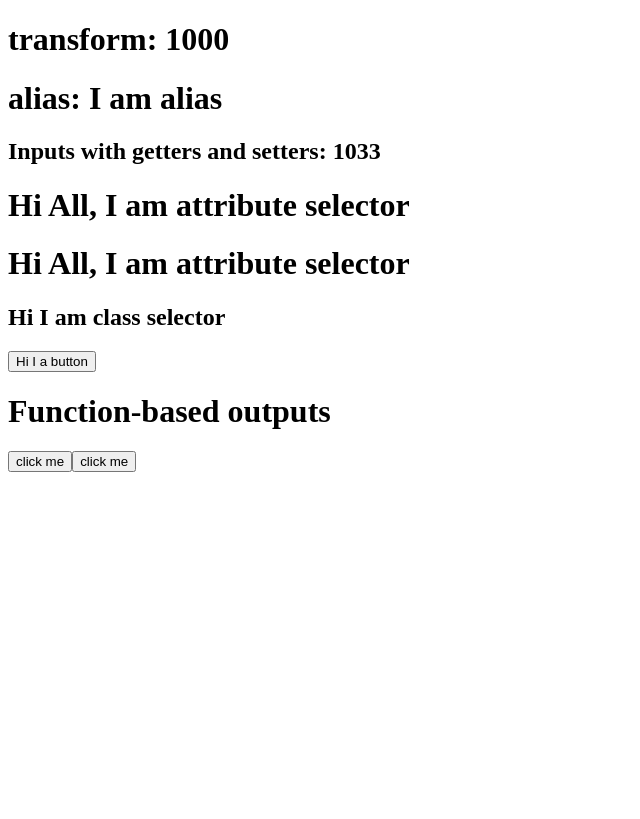
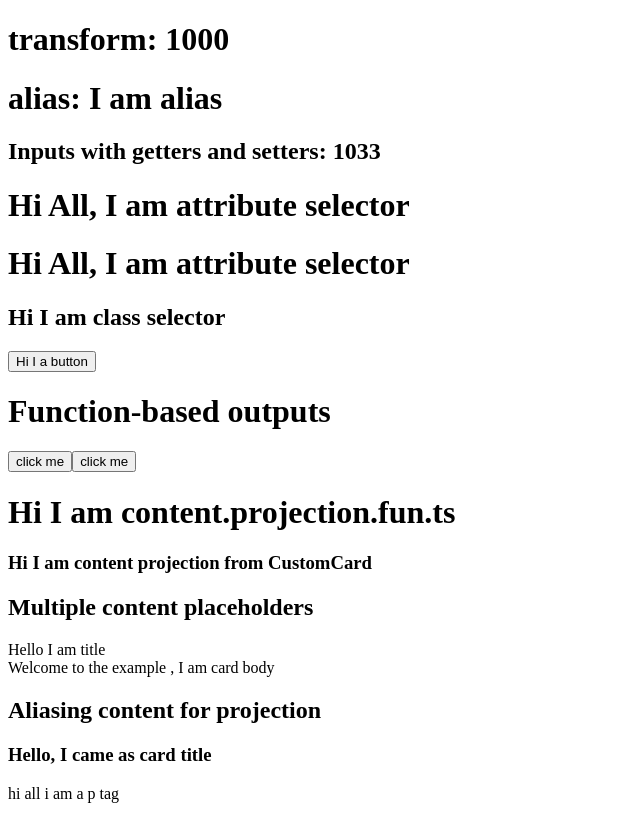
Before and after one commit to ArghyaGhoshBhim/AngularDon, an Angular app in the folder angularDon/: page / in a window 1280 px wide. Shown: the whole page, without its empty margins (0-640 px from the left). Built offline with nearby package versions, Linux system fonts and the light colour scheme.

Commit message:
fun of content projection

```diff
--- a/angularDon/src/app/app.component.html
+++ b/angularDon/src/app/app.component.html
@@ -1,3 +1,4 @@
 <input-transform-parent />
 <input-fun />
 <fun-output/>
+<custom-card/>
--- /dev/null
+++ b/angularDon/src/app/components.fun/content.projection.fun.ts
@@ -0,0 +1,94 @@
+import { Component } from '@angular/core';
+
+@Component({
+  selector: 'custom-card-child',
+  standalone: true,
+  template: `
+    <div class="card-shadow">
+      <ng-content />
+    </div>
+  `,
+})
+export class CustomCardChild {}
+
+@Component({
+  selector: 'card-title',
+  standalone: true,
+  template: `
+    <div class="card-title">
+      <ng-content />
+    </div>
+  `,
+})
+export class CardTitle {}
+
+@Component({
+  selector: 'card-body',
+  standalone: true,
+  template: `
+    <div class="card-body">
+      <ng-content />
+    </div>
+  `,
+})
+export class CardBody {}
+// Multiple content placeholders
+@Component({
+  selector: 'multiple-content-placeholders',
+  standalone: true,
+  template: `
+    <div class="card-shadow">
+      <h2>Multiple content placeholders</h2>
+      <ng-content select="card-title"></ng-content>
+      <div class="card-divider"></div>
+      <ng-content select="card-body"></ng-content>
+    </div>
+  `,
+})
+export class MultipleContentPlaceholders {}
+
+// Aliasing content for projection
+@Component({
+  selector: 'aliasing-content-projection',
+  standalone: true,
+  template: `
+    <h2>Aliasing content for projection</h2>
+
+    <div class="card-shadow">
+      <ng-content select="card-title"></ng-content>
+      <div class="card-divider"></div>
+      <ng-content></ng-content>
+    </div>
+  `,
+})
+export class AliasingContentProjection {}
+
+@Component({
+  selector: 'custom-card',
+  standalone: true,
+  imports: [
+    CustomCardChild,
+    MultipleContentPlaceholders,
+    CardTitle,
+    CardBody,
+    AliasingContentProjection,
+  ],
+  template: `
+    <h1>Hi I am content.projection.fun.ts</h1>
+
+    <custom-card-child>
+      <h3>Hi I am content projection from CustomCard</h3>
+    </custom-card-child>
+
+    <multiple-content-placeholders>
+      <card-title>Hello I am title</card-title>
+      <card-body>Welcome to the example , I am card body</card-body>
+    </multiple-content-placeholders>
+
+    <aliasing-content-projection>
+      <h3 ngProjectAs="card-title">Hello, I came as card title</h3>
+      <p>hi all i am a p tag</p>
+    </aliasing-content-projection>
+  `,
+})
+export class CustomCard {}
```
Also changed, not shown: angularDon/src/app/app.component.ts (+9 -2 lines).
